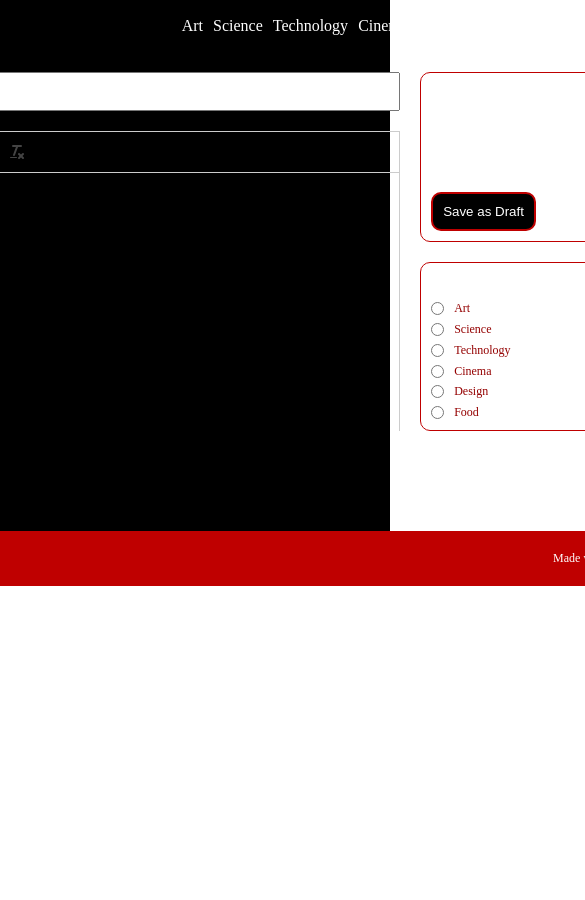
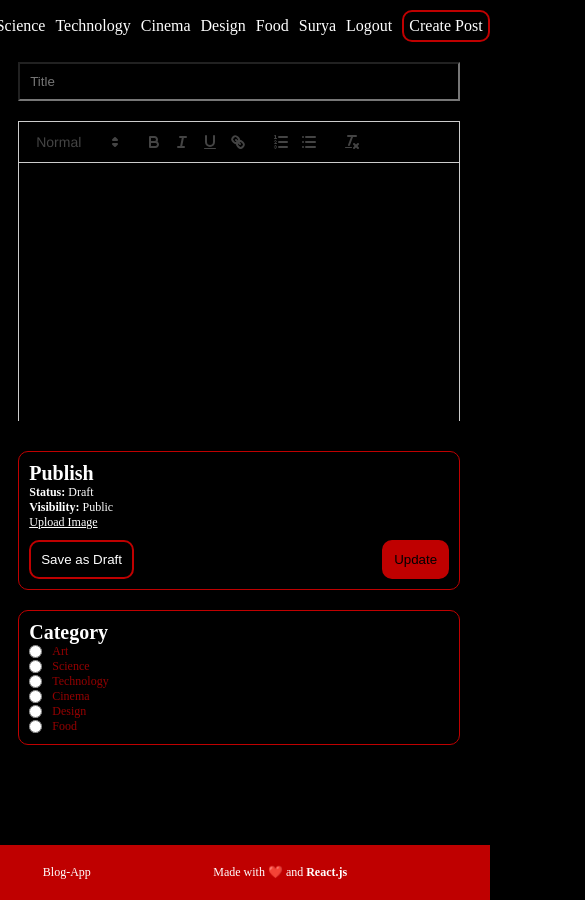
Before and after one commit to surya123-ctrl/blog_app_client, a React (Create React App) app: page /write in a window 390 px wide. Shown: the top 900 px of the page, 585 px wide, since content can reach past the window. Before the commit the page ends 844 px from the top, so only its background shows below. Built offline with nearby package versions, Linux system fonts and the light colour scheme.

Commit message:
made website responsive

```diff
--- a/src/components/Navbar.jsx
+++ b/src/components/Navbar.jsx
@@ -24,10 +24,10 @@ const Navbar = () => {
           <Link className="link" to="?cat=food">
             <h6>Food</h6>
           </Link>
-          <span className="link">Surya</span>
-          <span className="link">Logout</span>
-          <span className="write">
-            <Link className="link" to="/write">
+          <span className="link main-link">Surya</span>
+          <span className="link main-link">Logout</span>
+          <span className="write main-link">
+            <Link className="link main-link" to="/write">
               Create Post
             </Link>
           </span>
--- a/src/pages/Login.jsx
+++ b/src/pages/Login.jsx
@@ -10,7 +10,10 @@ const Login = () => {
         <button>Login</button>
         <p>This is an error!</p>
         <span>
-          Don't have an account? <Link to="/register">Sign-up</Link>
+          Don't have an account?{" "}
+          <Link className="sign-up" to="/register">
+            Sign-up
+          </Link>
         </span>
       </form>
     </div>
--- a/src/pages/Register.jsx
+++ b/src/pages/Register.jsx
@@ -11,7 +11,10 @@ const Register = () => {
         <button>Sign-up</button>
         <p>This is an error!</p>
         <span>
-          Do you have an account? <Link to="/login">Login</Link>
+          Do you have an account?{" "}
+          <Link className="sign-up" to="/login">
+            Login
+          </Link>
         </span>
       </form>
     </div>
--- a/src/styles/style.scss
+++ b/src/styles/style.scss
@@ -4,9 +4,16 @@ $red: #bf0000;
 $light-red: #940000;
 $snow: #f5fefd;
 $white: #ffffff;
+$large: 1008px;
+$medium: 735px;
+$second-medium: 640px;
+$small: 420px;
 
 * {
-    margin: 0px;
+    background-color: $black;
+    box-sizing: border-box;
+    margin: 0;
+    padding: 0;
 }
 
 .app {
@@ -14,10 +21,14 @@ $white: #ffffff;
     justify-content: center;
     background-color: $black;
     color: rgb(255, 255, 255);
+    margin-left: 10px;
+    margin-right: 10px;
 
     // height: 100vh;
     .container {
-        width: 1024px;
+        // width: 1024px;
+        width: 100%;
+        // width: fit-content;
 
         .link {
             text-decoration: none;
@@ -46,7 +57,7 @@ $white: #ffffff;
                 flex-direction: column;
                 padding: 10px;
                 background-color: white;
-                width: 200px;
+                width: 400px;
                 gap: 20px;
             }
 
@@ -54,6 +65,7 @@ $white: #ffffff;
                 padding: 10px;
                 border: none;
                 border-bottom: 1px solid $red;
+                background-color: $white;
             }
 
             button {
@@ -68,12 +80,19 @@ $white: #ffffff;
             span {
                 font-size: 12px;
                 text-align: center;
+                background-color: $white;
+                color: $black;
+
+                .sign-up {
+                    background-color: $white;
+                }
             }
 
             p {
                 font-size: 12px;
                 text-align: center;
                 color: $red;
+                background-color: $white;
             }
         }
     }
@@ -82,8 +101,11 @@ $white: #ffffff;
     //Navbar
 
     .navbar {
+        margin-top: 10px;
+
         .container {
-            padding: 10px 0px;
+            // width: 1024px;
+            // padding: 10px 0px;
             display: flex;
             align-items: center;
             justify-content: space-between;
@@ -141,6 +163,12 @@ $white: #ffffff;
         justify-content: center;
         font-size: 12px;
         justify-content: space-between;
+
+        div,
+        span,
+        b {
+            background-color: $red;
+        }
     }
 
 
@@ -204,7 +232,7 @@ $white: #ffffff;
                 }
 
                 .content {
-                    flex: 3;
+                    flex: 5;
                     display: flex;
                     flex-direction: column;
                     justify-content: space-between;
@@ -247,6 +275,7 @@ $white: #ffffff;
     .single {
         display: flex;
         gap: 50px;
+        margin-top: 30px;
 
         .content {
             flex: 5;
@@ -256,8 +285,13 @@ $white: #ffffff;
 
             img {
                 width: 100%;
-                height: 300px;
+                height: 400px;
                 object-fit: cover;
+                border-radius: 25px;
+                -webkit-border-radius: 25px;
+                -moz-border-radius: 25px;
+                -ms-border-radius: 25px;
+                -o-border-radius: 25px;
             }
 
             .user {
@@ -325,6 +359,11 @@ $white: #ffffff;
                     width: 100%;
                     height: 200px;
                     object-fit: cover;
+                    border-radius: 25px;
+                    -webkit-border-radius: 25px;
+                    -moz-border-radius: 25px;
+                    -ms-border-radius: 25px;
+                    -o-border-radius: 25px;
                 }
 
                 h2 {
@@ -362,6 +401,7 @@ $white: #ffffff;
         display: flex;
         gap: 20px;
 
+        // width: 1024px;
         .content {
             flex: 5;
             display: flex;
@@ -370,11 +410,7 @@ $white: #ffffff;
 
             input {
                 padding: 10px;
-
-                // border: 2px solid $red;
-                &[type="text"]:focus {
-                    border: 2px solid $red;
-                }
+                color: $red;
             }
 
             .editorContainer {
@@ -460,6 +496,7 @@ $white: #ffffff;
                         }
                     }
                 }
+
                 .cat {
                     display: flex;
                     align-items: center;
@@ -470,3 +507,299 @@ $white: #ffffff;
         }
     }
 }
+
+@media only screen and (max-width: $large) {
+    .app {
+        .container {
+            width: 100%;
+
+
+            .home {
+                .posts {
+                    .post {
+                        gap: 50px;
+
+                        .img {
+                            flex: 4
+                        }
+
+                        .content {
+                            width: 100%;
+
+                            h1 {
+                                font-size: 30px;
+                            }
+
+                            p {
+                                font-size: 15px;
+                            }
+
+                        }
+                    }
+                }
+            }
+        }
+    }
+}
+
+@media only screen and (max-width: $medium) {
+    .app {
+        .container {
+
+
+            .home {
+                .posts {
+                    gap: 50px;
+
+                    .post {
+                        display: block;
+                        gap: 50px;
+
+                        .img {
+                            // flex: 4
+                            width: 80%;
+                            margin: auto;
+                        }
+
+                        .content {
+                            width: 100%;
+                            margin: auto;
+
+                            h1 {
+                                font-size: 24px;
+                                text-align: center;
+                            }
+
+                            p {
+                                margin-top: 10px;
+                                font-size: 13px;
+                            }
+
+                            button {
+
+                                margin: auto;
+                                margin-top: 20px;
+                            }
+
+                        }
+                    }
+                }
+            }
+
+            .single {
+                margin-top: 30px;
+                display: block;
+                gap: 50px;
+                width: auto;
+
+                .content {
+                    // margin: auto;
+                    width: 90%;
+                    margin: auto;
+
+
+                    img {
+                        // padding: 10px;
+                        width: 85%;
+                        margin-left: 15%;
+                    }
+
+                    .user {
+                        margin: auto;
+
+                        img {
+                            width: 100px;
+                            height: 100px;
+                            border-radius: 50%;
+                            -webkit-border-radius: 50%;
+                            -moz-border-radius: 50%;
+                            -ms-border-radius: 50%;
+                            -o-border-radius: 50%;
+                            object-fit: cover;
+                        }
+
+                        .info {
+                            span {
+                                margin-left: 10px;
+                            }
+                        }
+                    }
+
+
+                    h1 {
+                        width: 85%;
+                        // margin: auto;
+                        margin-left: 20%;
+                    }
+
+                    p {
+                        width: 80%;
+                        // padding: 10px;
+                        margin-left: 20%;
+                    }
+                }
+
+                .menu {
+
+                    h1 {
+                        width: 85%;
+                        margin-left: 20%;
+                        margin-top: 20px;
+                        font-size: 30px;
+                    }
+
+                    .post {
+                        width: 75%;
+                        margin-left: 20%;
+
+                        button {
+                            margin: auto;
+                        }
+                    }
+                }
+
+            }
+        }
+    }
+}
+
+@media only screen and (max-width: $second-medium) {
+    .app {
+        .container {
+            width: max-content;
+
+            .home {
+                .posts {
+                    width: 90%;
+                    padding-left: 10%;
+                    margin-left: auto;
+
+                    .post {
+                        .content {
+                            width: 90%;
+                        }
+                    }
+                }
+            }
+
+            footer {
+                // width: 100%;
+                margin: auto;
+                margin-top: 100px;
+
+                justify-content: space-evenly;
+
+                div,
+                span,
+                b {
+                    background-color: $red;
+                }
+            }
+
+            .add {
+                display: block;
+
+                .content {
+                    margin-bottom: 30px;
+                }
+            }
+        }
+        .add {
+            display: block;
+            width: 75%;
+            margin-left: 20%;
+
+        }
+    }
+}
+
+@media only screen and (max-width: $small) {
+
+    .app {
+        .container {
+            width: max-content;
+
+            .home {
+                .posts {
+                    width: 85%;
+                    // padding-left: 10%;
+                    // margin-left: auto;
+
+                    .post {
+
+                        .content {
+                            width: 80%;
+                            margin-left: 12%;
+                        }
+                    }
+                }
+            }
+
+            footer {
+                // width: 100%;
+                margin: auto;
+                margin-top: 100px;
+                // margin-left: 25%;
+                justify-content: space-evenly;
+
+                div,
+                span,
+                b {
+                    background-color: $red;
+                }
+            }
+
+            .auth {
+
+                form {
+                    width: 200px;
+                }
+
+            }
+
+            .single {
+                .content {
+                    width: 85%;
+                    margin-left: 20%;
+
+                    img {
+                        width: 65%;
+                    }
+
+                    h1 {
+                        width: 65%;
+                    }
+
+                    p {
+                        width: 65%;
+                        margin: auto;
+                    }
+
+                    .user {
+                        .info {
+                            span {
+                                margin-left: 22%;
+                            }
+                        }
+                    }
+
+                }
+
+                .menu {
+                    width: 85%;
+                    margin-left: 20%;
+
+                    h1 {
+                        width: 65%;
+                        margin: auto;
+                    }
+
+                    .post {
+                        width: 65%;
+                        margin: auto;
+                    }
+                }
+            }
+        }
+    }
+}
```
